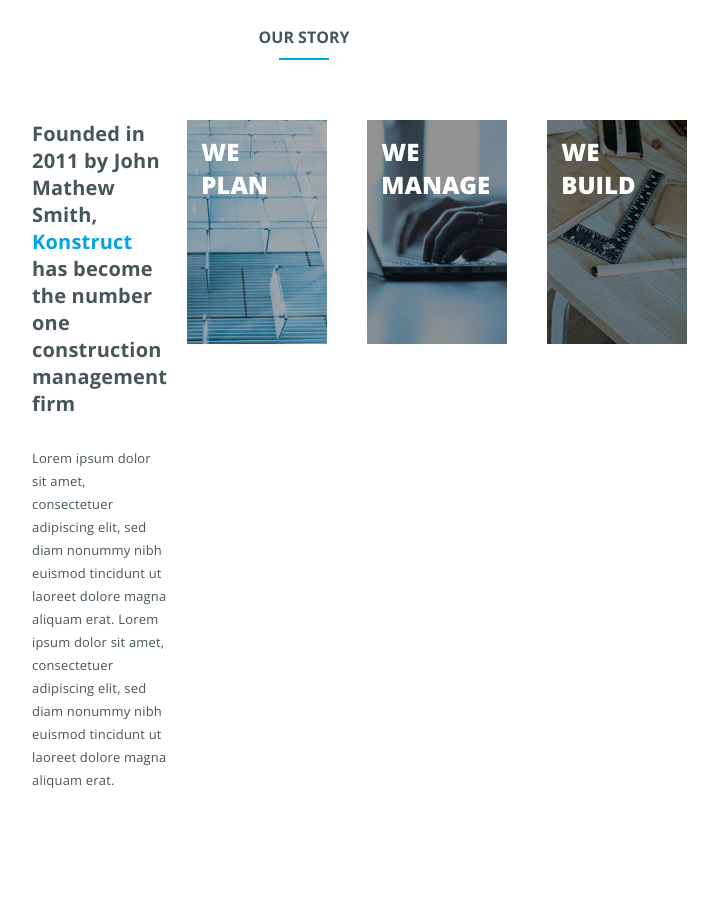
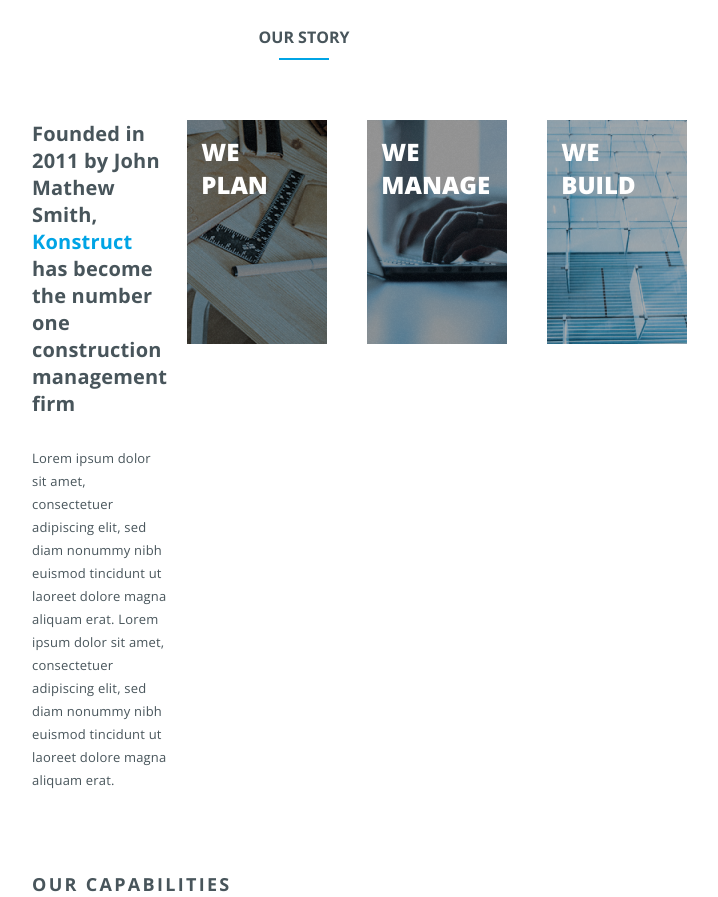
Before and after one commit to Kryptona/ReactFromScratch, a React app: page / in a window 1280 px wide. Shown: the part 900-1797 px from the top of the page, without its empty margins (336-1054 px from the left). Before the commit the page ends 1772 px from the top, so only its background shows below. Built offline with nearby package versions, Linux system fonts and the light colour scheme.

Commit message:
started services

```diff
--- a/src/App.tsx
+++ b/src/App.tsx
@@ -3,12 +3,14 @@
 import Header from "./components/header/Header";
 import Panel from "./components/panel/Panel";
 import About from "./components/about/About";
+import Services from "./components/services/Services";
 
 const App = () => (
     <div>
         <Header/>
         <Panel/>
         <About/>
+        <Services/>
     </div>
 );
 
--- a/src/components/about/About.tsx
+++ b/src/components/about/About.tsx
@@ -26,7 +26,7 @@
                 </div>
                 <div className={styles.images}>
                     <div className={styles.image}>
-                        <img src={deliver} alt="deliver"/>
+                        <img src={plan} alt="deliver"/>
                         <div className={styles.name}>
                             WE <br/>PLAN
                         </div>
@@ -38,7 +38,7 @@
                         </div>
                     </div>
                     <div className={styles.image}>
-                        <img src={plan} alt="plan"/>
+                        <img src={deliver} alt="plan"/>
                         <div className={styles.name}>
                             WE <br/>BUILD
                         </div>
--- a/src/components/about/about.scss
+++ b/src/components/about/about.scss
@@ -1,9 +1,8 @@
 @import "src/styles/defaults";
 
-$about-color: #48555B;
 $text_width: 405px;
 $letter-spacing: 0.19px;
-%open-sans-pattern{
+%open-sans-pattern {
   font-family: "Open Sans";
 }
 
@@ -17,13 +16,11 @@
       text-align: center;
       font-family: "Open Sans";
       font-weight: 700;
-      color: $about-color;
+      color: $gray_font_color;
     }
 
     .band {
-      height: 2px;
-      width: 50px;
-      background-color: $hover-color;
+      @extend %band;
       margin: 10px auto 0;
     }
   }
@@ -35,7 +32,7 @@
 
     .text {
       font-family: "Open Sans";
-      color: $about-color;
+      color: $gray_font_color;
       width: $text_width;
 
       .header {
@@ -82,7 +79,7 @@
           font-family: "Open Sans";
           font-weight: 800;
           font-size: 24px;
-          color: $font_color_white;
+          color: $white_font_color;
         }
       }
 
--- a/src/components/header/header.scss
+++ b/src/components/header/header.scss
@@ -31,7 +31,7 @@
     .center_txt_wrapper {
       text-align: center;
       font-size: 60px;
-      color: $font_color_white;
+      color: $white_font_color;
       font-family: 'Bebas Neue';
       letter-spacing: 5.70937px;
     }
@@ -40,12 +40,12 @@
       font-size: 16px;
       font-family: 'Open Sans';
       font-weight: 600;
-      color: $font_color_white;
+      color: $white_font_color;
     }
 
     .scroll_down_txt {
       margin-bottom: 100px;
-      color: $font_color_white;
+      color: $white_font_color;
       font-family: 'Open Sans';
       font-weight: 600;
       letter-spacing: 3.7px;
--- /dev/null
+++ b/src/components/services/Services.tsx
@@ -0,0 +1,17 @@
+import React from 'react';
+import styles from './services.scss';
+
+const Services = () => {
+    return (
+        <div className={styles.root}>
+            <div className={styles.header}>
+                <div className={styles.section_name}>
+                    OUR CAPABILITIES
+                </div>
+                <div className={styles.band}/>
+            </div>
+        </div>
+    );
+};
+
+export default Services;
--- /dev/null
+++ b/src/components/services/services.scss
@@ -0,0 +1,20 @@
+@import "src/styles/defaults";
+
+.root {
+  margin: 0 $container-gap;
+
+  .header {
+    .section_name {
+      font-family: "Open Sans";
+      font-weight: bold;
+      color: $gray_font_color;
+      font-size: 18px;
+      line-height: 25px;
+      letter-spacing: 2.30625px;
+    }s
+    .band{
+      @extend %band;
+      margin-top: 10px;
+    }
+  }
+}
--- a/src/styles/defaults.scss
+++ b/src/styles/defaults.scss
@@ -3,7 +3,14 @@
 
 $container-gap: 368px;
 $hover-color: #00A4E5;
-$font_color_white: white;
+$white_font_color: white;
+$gray_font_color: #48555B;
+
+%band{
+  height: 2px;
+  width: 50px;
+  background-color: $hover-color;
+}
 
 html,
 body {
```
Also changed, not shown: src/components/services/Card.tsx (added, +12 -0 lines).
